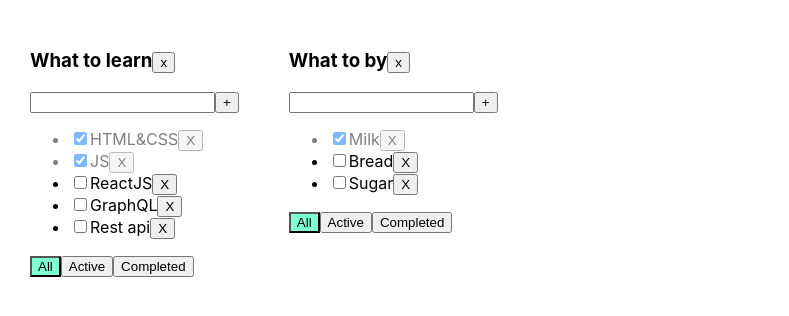
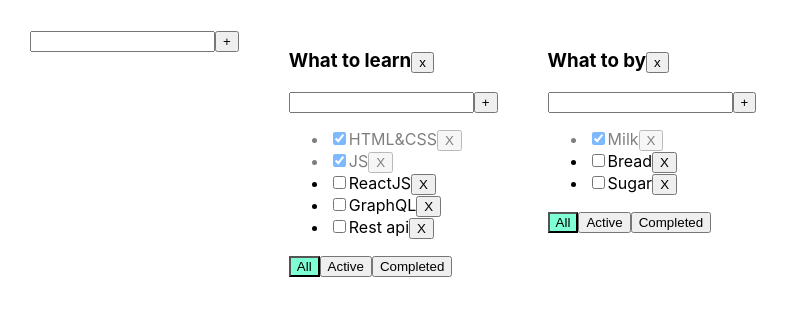
Before and after one commit to dimrys/it-incubator-todolist-ts-02, a React (Create React App) app: page / in a window 1280 px wide. Shown: the top 316 px of the page, without its empty margins (0-789 px from the left). Built offline with nearby package versions, Linux system fonts and the light colour scheme.

Commit message:
lesson 07 start

```diff
--- /dev/null
+++ b/src/AddItemForm.tsx
@@ -0,0 +1,46 @@
+import React, {ChangeEvent, KeyboardEvent, useState} from "react";
+
+type AddItemFormPropsType = {
+    addItem: (title: string) => void
+}
+
+export function AddItemForm(props: AddItemFormPropsType) {
+
+    let [inputTitle, setInputTitle] = useState("")
+    let [error, setError] = useState<string | null>(null)
+
+    const addItem = () => {
+        if (inputTitle.trim() !== "") {
+            props.addItem(inputTitle)
+            setInputTitle("")
+        } else {
+            setError("Title is required")
+        }
+
+    }
+
+    const onChangHandler = (e: ChangeEvent<HTMLInputElement>) => {
+        setInputTitle(e.currentTarget.value)
+    }
+
+    const onKeyPressHandler = (e: KeyboardEvent<HTMLInputElement>) => {
+        setError(null)
+        if (e.key === 'Enter') {
+            addItem()
+        }
+    }
+
+    return (
+        <div>
+            <input value={inputTitle}
+                   onChange={onChangHandler}
+                   onKeyPress={onKeyPressHandler}
+                   className={error ? "error" : ""}
+            />
+            <button onClick={addItem}>+</button>
+            {error && <div className="error-message">{error}</div>}
+        </div>
+    )
+
+
+}
--- a/src/App.tsx
+++ b/src/App.tsx
@@ -2,6 +2,7 @@ import React, {useState} from 'react';
 import './App.css';
 import {Todolist} from './Todolist';
 import {v1} from "uuid";
+import {AddItemForm} from "./AddItemForm";
 
 export type  FilterType = "all" | "active" | "completed"
 type TodoListType = {
@@ -27,6 +28,24 @@ function App() {
         setTodoList(newTodoLists)
         delete tasks[todoListId]
         setTasks({...tasks})
+    }
+
+    function addTodoList(title: string) {
+        const newTodoListId = v1()
+        const newTodoList: TodoListType = {id: newTodoListId, title: title, filter: "all"}
+        setTodoList([newTodoList, ...todoLists])
+        setTasks({
+            ...tasks,
+            [newTodoListId]: []
+        })
+    }
+    function changeTodoLisTitle(todoListId: string, title: string) {
+        const todoListTitle = todoLists.find(t => t.id === todoListId)
+
+        if (todoListTitle) {
+            todoListTitle.title = title
+            setTodoList([...todoLists])
+        }
     }
 
     const [tasks, setTasks] = useState({
@@ -65,6 +84,14 @@ function App() {
         }
     }
 
+    function changeTaskItem(taskID: string, title: string, todoListId: string) {
+        let changeTask = tasks[todoListId].find(t => t.id === taskID)
+        if (changeTask) {
+            changeTask.title = title
+            setTasks({...tasks})
+        }
+    }
+
     function filteredTask(filter: FilterType, todoListId: string) {
         let todoList = todoLists.find(tl => tl.id === todoListId)
         if (todoList) {
@@ -75,6 +102,7 @@ function App() {
 
     return (
         <div className="App">
+            <AddItemForm addItem={addTodoList}/>
             {
                 todoLists.map((tl) => {
                     let tasksForToDoList = tasks[tl.id]
@@ -94,8 +122,10 @@ function App() {
                                      filteredTask={filteredTask}
                                      addTask={addTask}
                                      changeStatus={changeStatus}
+                                     changeTaskItem = {changeTaskItem}
                                      filter={tl.filter}
                                      removeTodoList={removeTodoList}
+                                     changeTodoLisTitle = {changeTodoLisTitle}
                     />
                 })
             }
--- /dev/null
+++ b/src/EditableSpan.tsx
@@ -0,0 +1,29 @@
+import React, {ChangeEvent, useState} from "react";
+
+type EditableSpanPropsType = {
+    value: string
+    onChange: (newValue: string) => void
+}
+
+export function EditableSpan(props: EditableSpanPropsType) {
+
+    const [editMode, setEditMode] = useState<boolean>(false)
+    const [title, setTitle] = useState(props.value)
+    const activateEditMode = () => {
+        setEditMode(true)
+        setTitle(props.value)
+    }
+    const activateViewMode = () => {
+        setEditMode(false)
+        props.onChange(title)
+    }
+    const changeTitle = (e: ChangeEvent<HTMLInputElement>) => {
+        setTitle(e.currentTarget.value)
+    }
+
+    return (
+        editMode
+            ? <input value={title} autoFocus onBlur={activateViewMode} onChange={changeTitle}/>
+            : <span onDoubleClick={activateEditMode}>{props.value}</span>
+    )
+}
--- a/src/Todolist.tsx
+++ b/src/Todolist.tsx
@@ -1,5 +1,8 @@
-import React, {ChangeEvent, KeyboardEvent, useState} from 'react';
+import React, {ChangeEvent} from 'react';
 import {FilterType} from "./App";
+import {AddItemForm} from "./AddItemForm";
+import {EditableSpan} from "./EditableSpan";
+
 
 type TaskType = {
     id: string
@@ -15,33 +18,17 @@ export type PropsType = {
     filteredTask: (filter: FilterType, todoListId: string) => void
     addTask: (inputTitle: string, todoListId: string) => void
     changeStatus: (taskID: string, isDone: boolean, todoListId: string) => void
+    changeTaskItem: (taskID: string, title: string, todoListId: string) => void
     filter: string
     removeTodoList: (todoListId: string) => void
+    changeTodoLisTitle: (todoListId: string, title: string) => void
 }
 
 export function Todolist(props: PropsType) {
-
-    let [inputTitle, setInputTitle] = useState("")
-    let [error, setError] = useState<string|null>(null)
-
-    const addTask = () => {
-        if (inputTitle.trim() !== "") {
-            props.addTask(inputTitle, props.id)
-            setInputTitle("")
-        } else {
-            setError("Title is required")
-        }
-
+    const addTask = (title: string) => {
+        props.addTask(title, props.id)
     }
 
-    const onChangHandler = (e: ChangeEvent<HTMLInputElement>) => {setInputTitle(e.currentTarget.value)}
-
-    const onKeyPressHandler = (e: KeyboardEvent<HTMLInputElement>) => {
-        setError(null)
-        if(e.key === 'Enter') {
-            addTask()
-        }
-    }
 
     const onClickHandlerAll = () => {props.filteredTask("all", props.id)}
     const onClickHandlerActive = ()=> {props.filteredTask("active", props.id)}
@@ -49,20 +36,18 @@ export function Todolist(props: PropsType) {
     const removeTodoList = () => {
         props.removeTodoList(props.id)
     }
+    const onChangeTitleTodoListHandler = (title: string) => {
+        props.changeTodoLisTitle(props.id, title)
+    }
 
 
 
     return <div>
-        <h3>{props.title}<button onClick={removeTodoList}>x</button></h3>
-        <div>
-            <input value={inputTitle}
-                   onChange={onChangHandler}
-                   onKeyPress={onKeyPressHandler}
-                   className={error ? "error" : ""}
-            />
-            <button onClick={addTask}>+</button>
-            {error && <div className="error-message">{error}</div>}
-        </div>
+        <h3> <EditableSpan value={props.title} onChange={onChangeTitleTodoListHandler}/>
+             <button onClick={removeTodoList}>x</button>
+        </h3>
+        <AddItemForm addItem={addTask} />
+
         <ul>
             {
                 props.tasks.map(t => {
@@ -71,9 +56,13 @@ export function Todolist(props: PropsType) {
                         let newIsDoneValue = e.currentTarget.checked
                         props.changeStatus(t.id, newIsDoneValue, props.id)
                     }
+                    const onChangeItemTaskHandler = (title: string) => {
+                        props.changeTaskItem(t.id, title, props.id)
+                    }
                     return <li key ={t.id} className={t.isDone ? "is-done": ""}>
                         <input type="checkbox" onChange={ onChangeHandler } checked={t.isDone}/>
-                        <span>{t.title}</span>
+                        <EditableSpan value={t.title} onChange={onChangeItemTaskHandler}/>
+                        {/*<span>{t.title}</span>*/}
                         <button onClick={ onClickHandler}>X</button>
                     </li>
                 })
```
